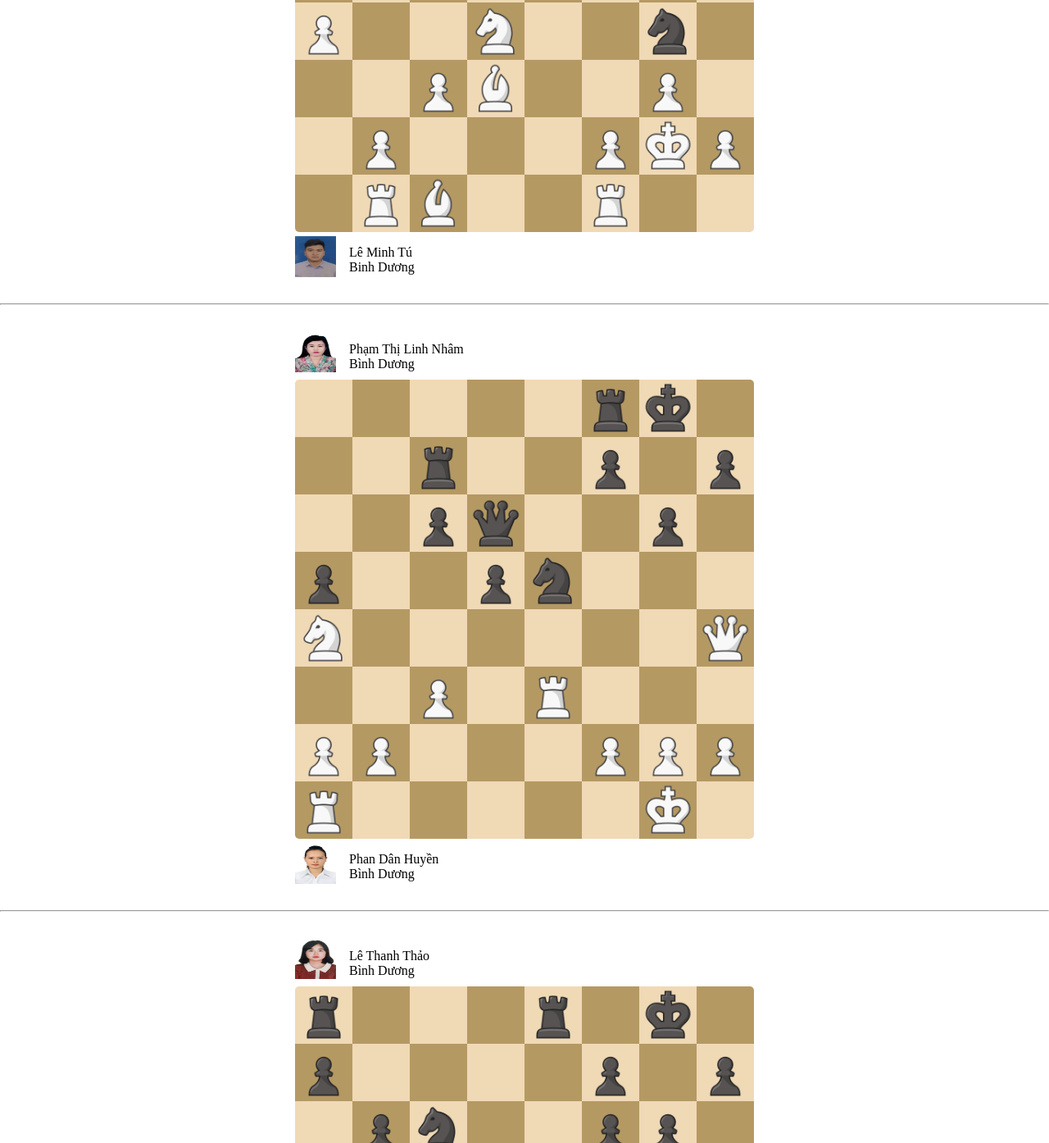
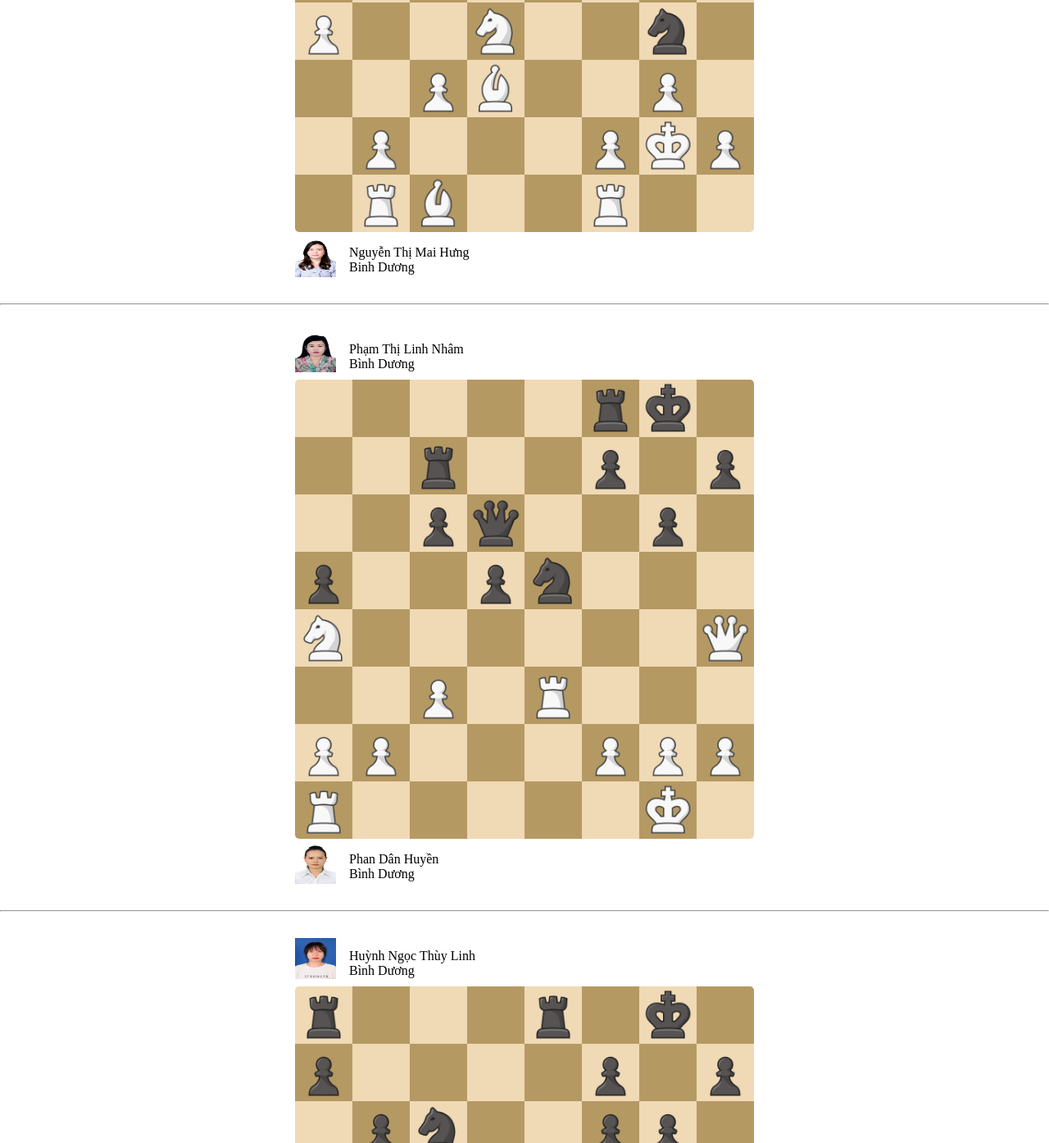
Before and after one commit to binhduongchess/binhduongchess.github.io, a plain HTML site: page index.html in a window 1280 px wide. Shown: the part 368-1762 px from the top of the page at 82% size. Drawn offline with Linux system fonts and the light colour scheme.

Commit message:
Update Mai Hưng và Lê Thị Thanh Thảo trong index.html

```diff
--- a/index.html
+++ b/index.html
@@ -189,9 +189,9 @@
             </div>
         </div>
         <div class="info_white_container">
-            <img src="img/avata/tu.jpg" alt="" class="info_white_img">
+            <img src="img/avata/maihung.jpg" alt="" class="info_white_img">
             <div class="info_white_user">
-                <div class="info_white_name">Lê Minh Tú</div>
+                <div class="info_white_name">Nguyễn Thị Mai Hưng</div>
                 <div class="info_white_city">Binh Dương</div>
             </div>
             <!-- <div id="timer_white" class="info_white_clock">1:00</div> -->
@@ -310,10 +310,10 @@
     <div class="dad_container">
         <div class="info_black_container">
             <a href="#">
-                <img src="img/avata/thao.jpg" alt="" class="info_black_img">
+                <img src="img/avata/linh.jpg" alt="" class="info_black_img">
             </a>
             <div class="info_black_user">
-                <div class="info_black_name">Lê Thanh Thảo</div>
+                <div class="info_black_name">Huỳnh Ngọc Thùy Linh</div>
                 <div class="info_black_city">Bình Dương</div>
             </div>
             <!-- <div id="timer_black" class="info_black_clock">1:00</div> -->
```
